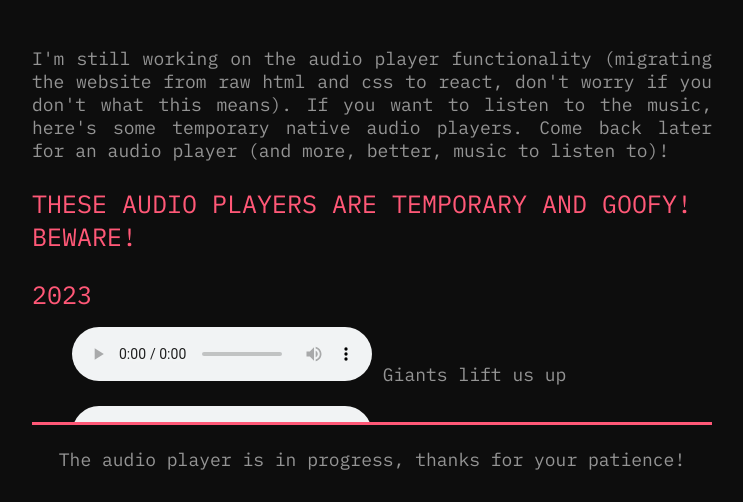
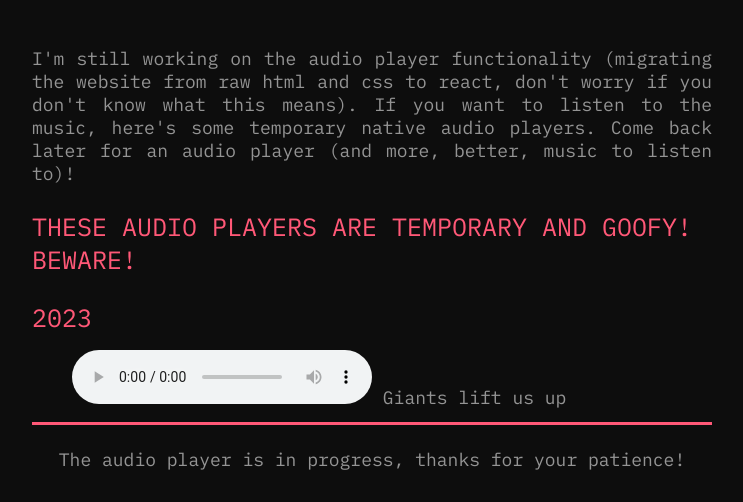
Before and after one commit to etluconk/edson-james-website, a Gatsby site: page /music in a window 1280 px wide. Shown: the part 296-798 px from the top of the page, without its empty margins (268-1011 px from the left). Built offline with nearby package versions, Linux system fonts and the light colour scheme; Gatsby itself is replaced by a stand-in of ours.

Commit message:
Fixed typo in body of Music page

```diff
--- a/src/pages/music/index.tsx
+++ b/src/pages/music/index.tsx
@@ -11,7 +11,7 @@ const IndexPage: React.FC<PageProps> = () => {
         <h1>Music</h1>
         <h2>It's kind of ok.</h2>
         <p>
-          I'm still working on the audio player functionality (migrating the website from raw html and css to react, don't worry if you don't what this means). If you want to listen to the music, here's some temporary native audio players. Come back later for an audio player (and more, better, music to listen to)!
+          I'm still working on the audio player functionality (migrating the website from raw html and css to react, don't worry if you don't know what this means). If you want to listen to the music, here's some temporary native audio players. Come back later for an audio player (and more, better, music to listen to)!
         </p>
         <h3>THESE AUDIO PLAYERS ARE TEMPORARY AND GOOFY! BEWARE!</h3>
         <h3>2023</h3>
```
